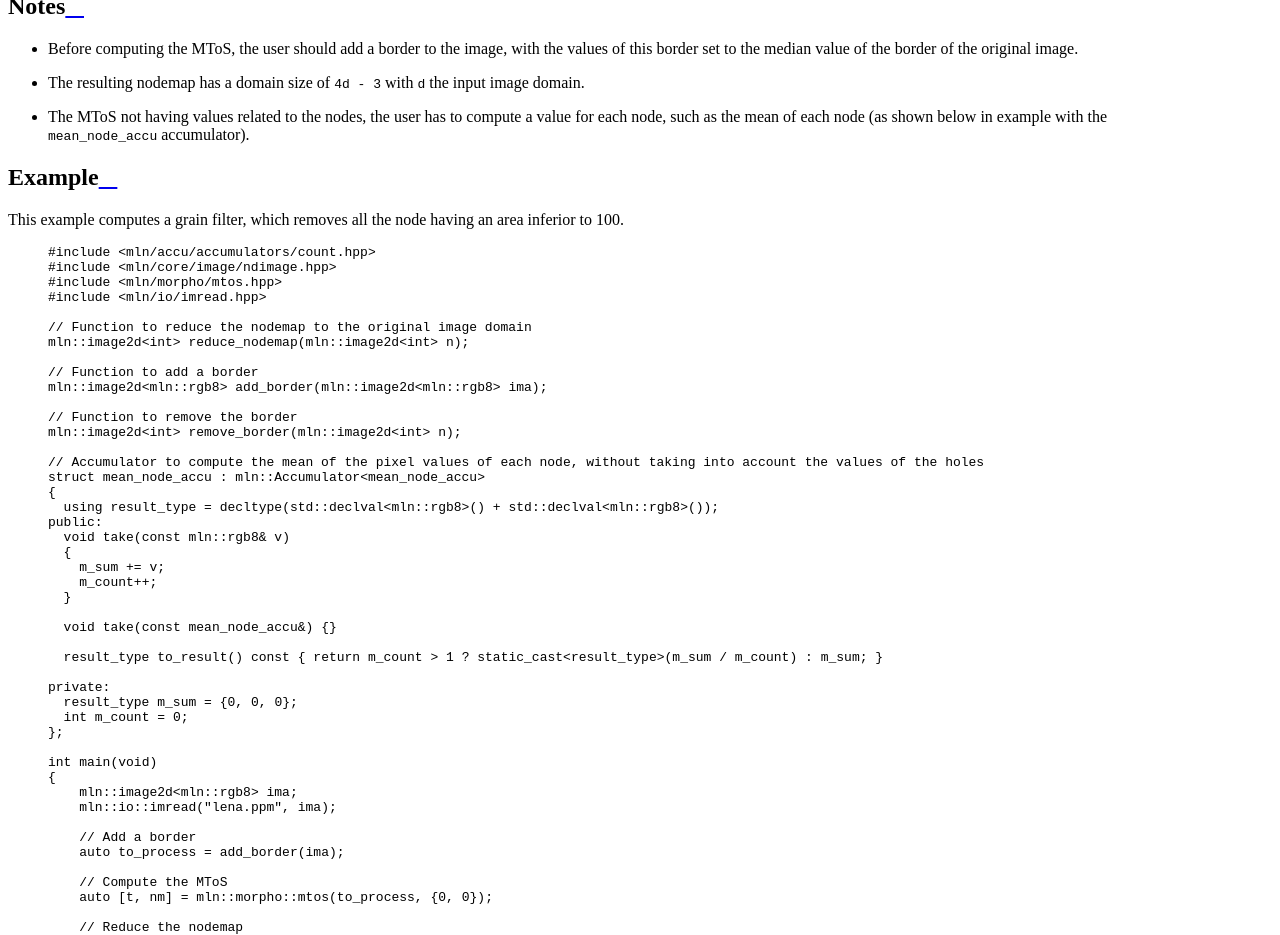
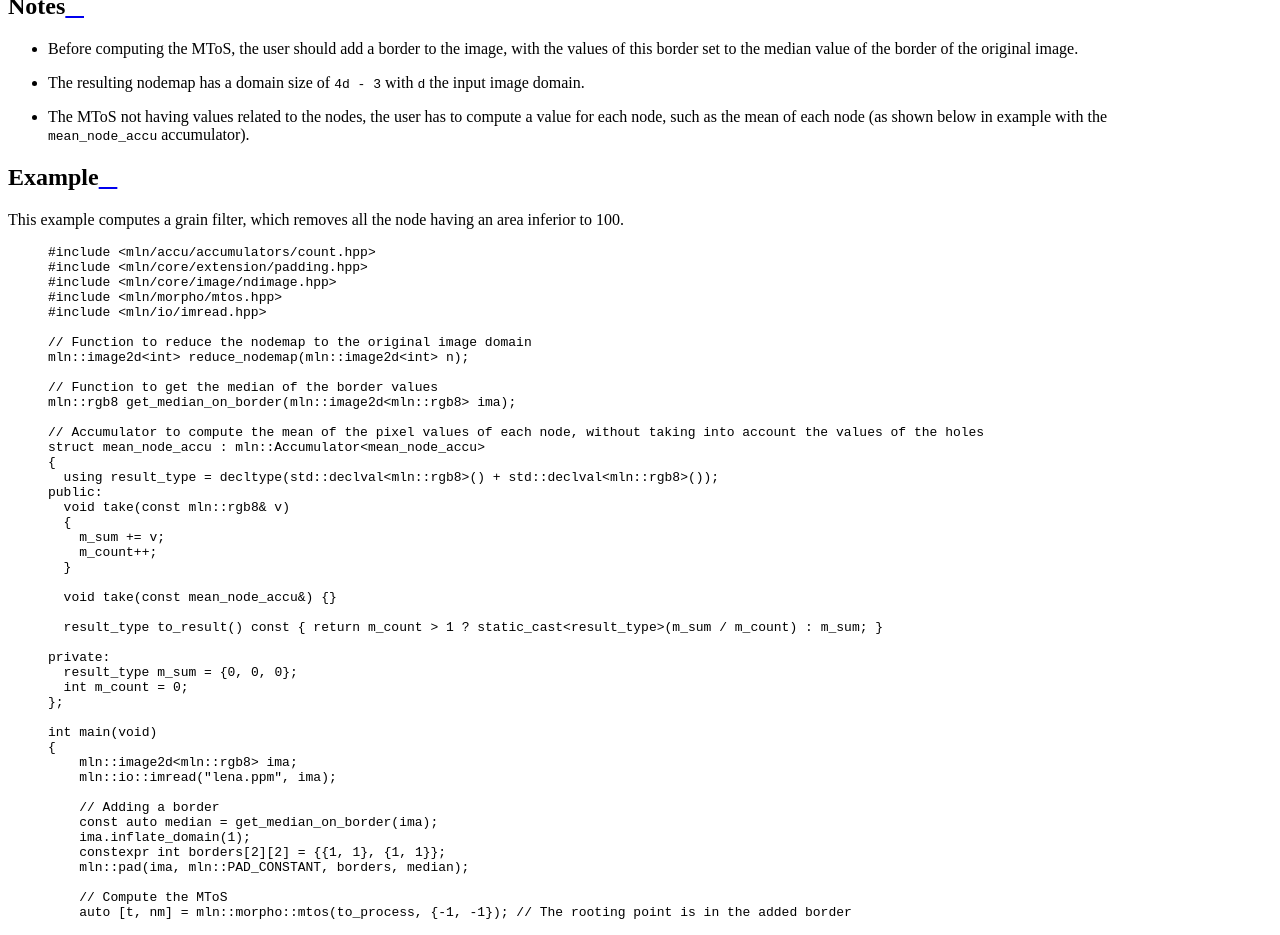
Before and after one commit to GerHobbelt/pylene, a Sphinx documentation site: the page built from doc/source/morpho/multivariate_component_tree.rst, in a window 1280 px wide and 1400 px high, scrolled down 975 px. Shown: the top 935 px of the window. Built offline with Sphinx 7.4.7 and the Read the Docs theme 2.0.0, drawn with Linux system fonts in a browser that asks for light colours; some of the changed text lies outside the part shown.

Commit message:
Avoiding copy when adding border + doc corrections

```diff
--- a/doc/source/core/pad.rst
+++ b/doc/source/core/pad.rst
@@ -119,7 +119,7 @@ This file provides functions to pad a rectangular buffer or an image either:
                   :param input: The input ndimage (or ndimensional buffer).
                   :param output: The input ndimage (or ndimensional buffer).
                   :param mode: The padding policy
-                  :param value: The value used to fill the array (used if mode is `PAD_CONSTANT`
+                  :param value: The value used to fill the array (used if mode is `PAD_CONSTANT`)
 
                   **Second version**
 
@@ -127,7 +127,7 @@ This file provides functions to pad a rectangular buffer or an image either:
                   :param out: The output ndimensional buffer.
                   :param roi: The roi of the output buffer
                   :param mode: The padding policy
-                  :param value: The value used to fill the array (used if mode is `PAD_CONSTANT`
+                  :param value: The value used to fill the array (used if mode is `PAD_CONSTANT`)
 
 
 
--- a/doc/source/morpho/multivariate_component_tree.rst
+++ b/doc/source/morpho/multivariate_component_tree.rst
@@ -33,6 +33,7 @@ This example computes a grain filter, which removes all the node having an area
     ::
 
         #include <mln/accu/accumulators/count.hpp>
+        #include <mln/core/extension/padding.hpp>
         #include <mln/core/image/ndimage.hpp>
         #include <mln/morpho/mtos.hpp>
         #include <mln/io/imread.hpp>
@@ -40,11 +41,8 @@ This example computes a grain filter, which removes all the node having an area
         // Function to reduce the nodemap to the original image domain
         mln::image2d<int> reduce_nodemap(mln::image2d<int> n);
 
-        // Function to add a border
-        mln::image2d<mln::rgb8> add_border(mln::image2d<mln::rgb8> ima);
-
-        // Function to remove the border
-        mln::image2d<int> remove_border(mln::image2d<int> n);
+        // Function to get the median of the border values
+        mln::rgb8 get_median_on_border(mln::image2d<mln::rgb8> ima);
 
         // Accumulator to compute the mean of the pixel values of each node, without taking into account the values of the holes
         struct mean_node_accu : mln::Accumulator<mean_node_accu>
@@ -71,17 +69,21 @@ This example computes a grain filter, which removes all the node having an area
             mln::image2d<mln::rgb8> ima;
             mln::io::imread("lena.ppm", ima);
 
-            // Add a border
-            auto to_process = add_border(ima);
+            // Adding a border
+            const auto median = get_median_on_border(ima);
+            ima.inflate_domain(1);
+            constexpr int borders[2][2] = {{1, 1}, {1, 1}};
+            mln::pad(ima, mln::PAD_CONSTANT, borders, median);
 
             // Compute the MToS
-            auto [t, nm] = mln::morpho::mtos(to_process, {0, 0});
+            auto [t, nm] = mln::morpho::mtos(to_process, {-1, -1}); // The rooting point is in the added border
 
             // Reduce the nodemap
             nm = reduce_nodemap(nm);
 
-            // Remove the border in the nodemap
-            nm = remove_border(nm);
+            // Remove the border
+            ima.inflate_domain(-1);
+            nm.inflate_domain(-1);
 
             // Compute the area of each node of the tree
             auto area = t.compute_attribute_on_points(nm, mln::accu::accumulators::count<int>());
```
Also changed, not shown: other parts of doc/source/core/pad.rst (+1 -1 lines), 1 other file.
